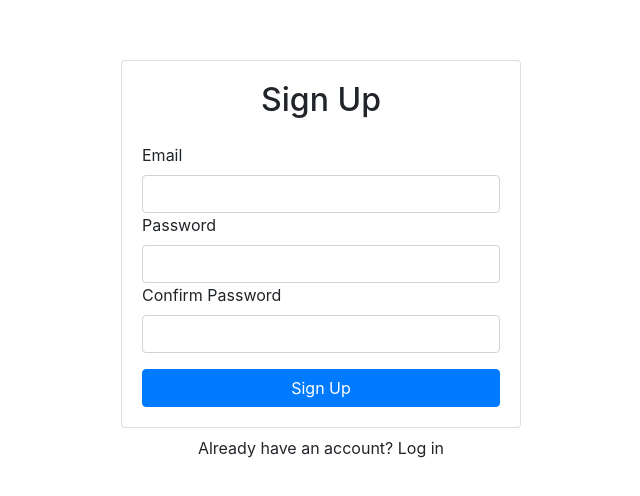
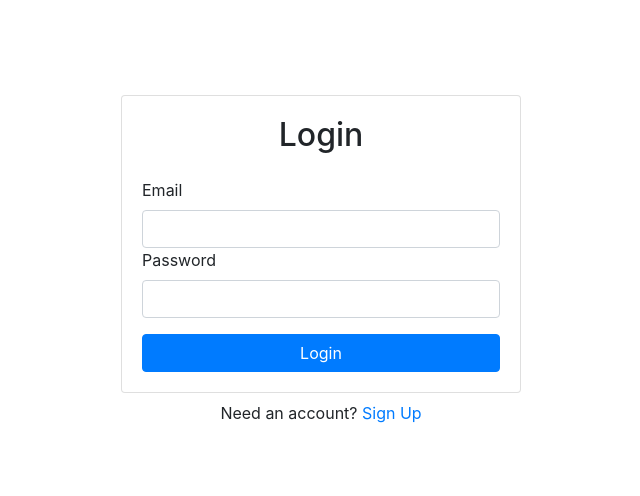
Before and after one commit to ethanalvizo/authentication-system, a React (Create React App) app: page /login in a window 1280 px wide. Shown: the part 140-636 px from the top of the page, without its empty margins (319-959 px from the left). Built offline with nearby package versions, Linux system fonts and the light colour scheme; no server answers.

Commit message:
Implemented login feature

```diff
--- a/package.json
+++ b/package.json
@@ -11,6 +11,8 @@
     "react": "^17.0.2",
     "react-bootstrap": "^1.5.2",
     "react-dom": "^17.0.2",
+    "react-router": "^5.2.0",
+    "react-router-dom": "^5.2.0",
     "react-scripts": "^4.0.3",
     "web-vitals": "^1.1.1"
   },
--- a/src/components/App.js
+++ b/src/components/App.js
@@ -1,17 +1,26 @@
 import React from 'react';
 import Signup from "./Signup";
+import Dashboard from "./Dashboard";
+import Login from "./Login";
 import { Container } from 'react-bootstrap';
 import { AuthProvider } from '../contexts/AuthContext';
+import { BrowserRouter as Router, Switch, Route } from 'react-router-dom';
 
 function App() {
   return (
-    <AuthProvider>
-      <Container className="d-flex align-items-center justify-content-center" style={{minHeight: '100vh'}}>
-        <div className="w-100" style={{ maxWidth: '400px'}}>
-          <Signup />
-        </div>
-      </Container>
-    </AuthProvider>
+    <Container className="d-flex align-items-center justify-content-center" style={{minHeight: '100vh'}}>
+      <div className="w-100" style={{ maxWidth: '400px'}}>
+        <Router>
+          <AuthProvider>
+            <Switch>
+              <Route exact path="/" component={Dashboard} />
+              <Route path="/signup" component={Signup} />
+              <Route path="/login" component={Login} />
+            </Switch>
+          </AuthProvider>
+        </Router>
+      </div>
+    </Container>
   );
 }
 
--- /dev/null
+++ b/src/components/Dashboard.js
@@ -0,0 +1,9 @@
+import React from 'react'
+
+export default function Dashboard() {
+    return (
+        <div>
+            Dashboard
+        </div>
+    )
+}
--- /dev/null
+++ b/src/components/Login.js
@@ -0,0 +1,52 @@
+import React, { useRef, useState } from 'react';
+import { Card, Form, Button, Alert } from 'react-bootstrap';
+import { useAuth } from '../contexts/AuthContext'
+import { Link, useHistory } from 'react-router-dom'
+
+export default function Login() {
+    const emailRef = useRef();
+    const passwordRef = useRef();
+    const { login } = useAuth();
+    const [error, setError] = useState('');
+    const [loading, setLoading] = useState(false);
+    const history = useHistory()
+
+    async function handleSubmit(e) {
+        e.preventDefault()
+
+        try {
+            setError('');
+            setLoading(true);
+            await login(emailRef.current.value, passwordRef.current.value);
+            history.push("/")
+        }   catch {
+            setError('Failed to sign in')
+        }
+
+        setLoading(false)
+
+    }
+
+    return (
+        <>
+        <Card>
+            <Card.Body>
+                <h2 className="text-center mb-4">Login</h2>
+                {error && <Alert variant="danger">{error}</Alert>}
+                <Form onSubmit={handleSubmit}>
+                    <Form.Group id="email">
+                        <Form.Label>Email</Form.Label>
+                        <Form.Control type="email" ref={emailRef} require />
+                        <Form.Label>Password</Form.Label>
+                        <Form.Control type="password" ref={passwordRef} require />
+                    </Form.Group>
+                    <Button disabled={loading} className="w-100" type="submit">Login</Button>
+                </Form>
+            </Card.Body>
+        </Card>
+        <div className="w-100 text-center mt-2">
+            Need an account? <Link to="signup">Sign Up</Link>
+        </div>
+        </>
+    )
+}
--- a/src/contexts/AuthContext.js
+++ b/src/contexts/AuthContext.js
@@ -14,6 +14,10 @@
         return auth.createUserWithEmailAndPassword(email, password)
     }
 
+    function login(email, password) {
+        return auth.signInWithEmailAndPassword(email, password);
+    }
+
     useEffect(() => {
         const unsubscribe = auth.onAuthStateChanged (user => {
             setCurrentUser(user)
@@ -24,6 +28,7 @@
 
     const value = {
         currentUser,
+        login,
         signup
     }
 
```
Also changed, not shown: 1 other file (tests, documents, lock files or other folders).
